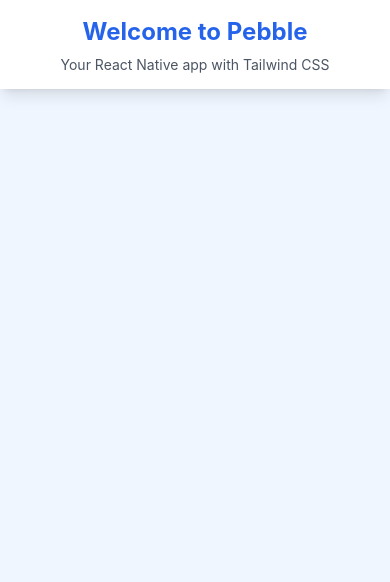
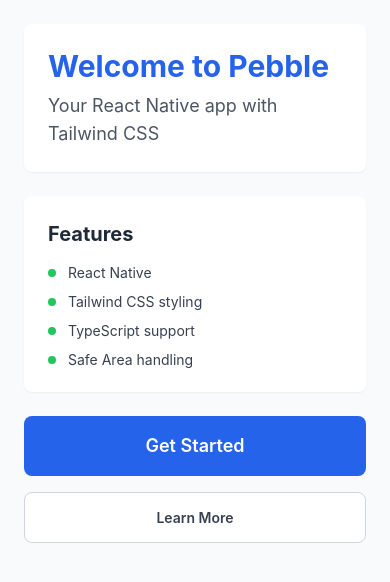
Before and after one commit to KunalAnkur/pebble, a React Native app: screen / in a window 390 px wide. Shown: the top 582 px of the page. Built offline with nearby package versions, Linux system fonts and the light colour scheme.

Commit message:
Setup with fixes

```diff
--- a/App.tsx
+++ b/App.tsx
@@ -1,49 +1,73 @@
 /**
- * Sample React Native App
- * https://github.com/facebook/react-native
+ * Pebble - React Native App
  *
  * @format
  */
 import "./global.css";
-import { NewAppScreen } from '@react-native/new-app-screen';
-import { StatusBar, StyleSheet, useColorScheme, View, Text } from 'react-native';
-import {
-  SafeAreaProvider,
-  useSafeAreaInsets,
-} from 'react-native-safe-area-context';
+import React from 'react';
+import { View, Text, ScrollView, TouchableOpacity } from 'react-native';
+import { SafeAreaProvider, SafeAreaView } from 'react-native-safe-area-context';
+import { StatusBar } from 'react-native';
 
-function App() {
-  const isDarkMode = useColorScheme() === 'dark';
-
+export default function App() {
   return (
     <SafeAreaProvider>
-      <StatusBar barStyle={isDarkMode ? 'light-content' : 'dark-content'} />
-      <AppContent />
+      <SafeAreaView style={{ flex: 1, backgroundColor: '#f8fafc' }}>
+        <StatusBar barStyle="dark-content" backgroundColor="#f8fafc" />
+        <ScrollView className="flex-1 bg-gray-50">
+          <View className="p-6">
+            {/* Welcome Header */}
+            <View className="bg-white rounded-lg p-6 mb-6 shadow-sm">
+              <Text className="text-3xl font-bold text-blue-600 mb-2">
+                Welcome to Pebble
+              </Text>
+              <Text className="text-gray-600 text-lg">
+                Your React Native app with Tailwind CSS
+              </Text>
+            </View>
+
+            {/* Features Section */}
+            <View className="bg-white rounded-lg p-6 shadow-sm">
+              <Text className="text-xl font-bold text-gray-800 mb-4">
+                Features
+              </Text>
+              <View className="space-y-3">
+                <View className="flex-row items-center">
+                  <View className="w-2 h-2 bg-green-500 rounded-full mr-3" />
+                  <Text className="text-gray-700">React Native</Text>
+                </View>
+                <View className="flex-row items-center">
+                  <View className="w-2 h-2 bg-green-500 rounded-full mr-3" />
+                  <Text className="text-gray-700">Tailwind CSS styling</Text>
+                </View>
+                <View className="flex-row items-center">
+                  <View className="w-2 h-2 bg-green-500 rounded-full mr-3" />
+                  <Text className="text-gray-700">TypeScript support</Text>
+                </View>
+                <View className="flex-row items-center">
+                  <View className="w-2 h-2 bg-green-500 rounded-full mr-3" />
+                  <Text className="text-gray-700">Safe Area handling</Text>
+                </View>
+              </View>
+            </View>
+
+            {/* Action Buttons */}
+            <View className="mt-6 space-y-4">
+              <TouchableOpacity className="bg-blue-600 rounded-lg p-4">
+                <Text className="text-white text-center font-semibold text-lg">
+                  Get Started
+                </Text>
+              </TouchableOpacity>
+
+              <TouchableOpacity className="bg-white border border-gray-300 rounded-lg p-4">
+                <Text className="text-gray-700 text-center font-semibold">
+                  Learn More
+                </Text>
+              </TouchableOpacity>
+            </View>
+          </View>
+        </ScrollView>
+      </SafeAreaView>
     </SafeAreaProvider>
   );
 }
-
-function AppContent() {
-  const safeAreaInsets = useSafeAreaInsets();
-
-  return (
-    <View className="flex-1 bg-blue-50">
-      <View className="p-4 bg-white shadow-lg">
-        <Text className="text-2xl font-bold text-blue-600 text-center">
-          Welcome to Pebble
-        </Text>
-        <Text className="text-gray-600 text-center mt-2">
-          Your React Native app with Tailwind CSS
-        </Text>
-      </View>
-    </View>
-  );
-}
-
-const styles = StyleSheet.create({
-  container: {
-    flex: 1,
-  },
-});
-
-export default App;
--- a/package.json
+++ b/package.json
@@ -14,7 +14,6 @@
     "nativewind": "^4.2.1",
     "react": "19.1.0",
     "react-native": "0.81.4",
-    "react-native-reanimated": "^4.1.2",
     "react-native-safe-area-context": "^5.6.1",
     "tailwindcss": "^3.4.17"
   },
```
Also changed, not shown: 1 other file (tests, documents, lock files or other folders).
